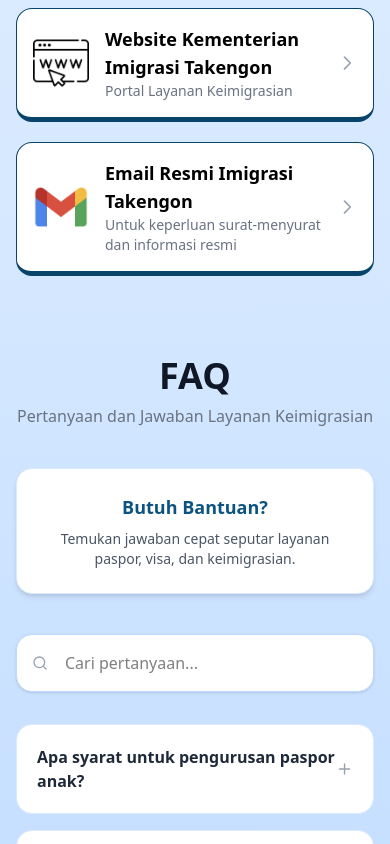
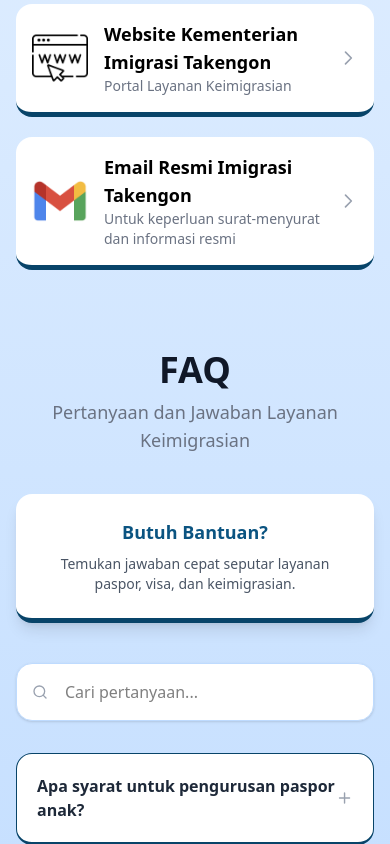
Before and after one commit to arzaqqq/website-link-kanim, a React (Vite) app: page / in a window 390 px wide. Shown: the part 1540-2384 px from the top of the page. Built offline with nearby package versions, Linux system fonts and the light colour scheme.

Commit message:
UPDATE  :Perbaikan CSS di faq dan Bio lInk

```diff
--- a/src/App.jsx
+++ b/src/App.jsx
@@ -20,7 +20,6 @@ function App() {
     <Link/>
      <Faq/>
      </div>
-
      <Footer/>
 
 
--- a/src/components/Beranda.jsx
+++ b/src/components/Beranda.jsx
@@ -80,6 +80,7 @@ const Beranda = () => {
 
         </div>
       </div>
+      <div className="" id="link"></div>
     </div>
 
     </>
--- a/src/components/Faq.jsx
+++ b/src/components/Faq.jsx
@@ -40,7 +40,7 @@ const FAQItem = ({ faq, isOpen, onToggle }) => {
       className={`mb-4 rounded-2xl border transition-all duration-300 ${
         isOpen
           ? 'bg-[#0b5481] border-[#0b5481] shadow-lg scale-[1.01]'
-          : 'bg-white border-blue-100 hover:shadow-md'
+          : 'bg-white  hover:shadow-md border-b-3 border-[#084469]'
       }`}
     >
       {/* Question */}
@@ -105,14 +105,14 @@ const FAQ = () => {
           <h2 className="text-4xl font-extrabold text-gray-900 mb-2">
             FAQ
           </h2>
-          <p className="text-gray-500">
+          <p className="text-lg md:text-2xl text-gray-500">
             Pertanyaan dan Jawaban Layanan Keimigrasian
           </p>
         </div>
 
         {/* HIGHLIGHT BOX */}
         <div className="max-w-3xl mx-auto mb-10">
-          <div className="bg-white shadow-md border border-blue-100 rounded-2xl p-6 text-center">
+          <div className="bg-white shadow-lg  border-b-5 border-[#084469] rounded-2xl p-6 text-center ">
             <h3 className="text-lg font-bold text-[#0b5481] mb-2">
               Butuh Bantuan?
             </h3>
--- a/src/components/LinkSosial.jsx
+++ b/src/components/LinkSosial.jsx
@@ -42,10 +42,10 @@ const socialLinks = [
 
 export default function Link() {
   return (
-    <section className="mt-20">
+    <section className="mt-20" id="link">
       <div className="container mx-auto px-4 max-w-5xl">
         {/* Header */}
-        <div className="text-center mb-12">
+        <div className="text-center mb-12" >
           <h1 className="text-4xl md:text-5xl font-bold">
             Informasi lebih lanjut
           </h1>
@@ -55,14 +55,14 @@ export default function Link() {
         </div>
 
         {/* Cards */}
-        <div className="flex grid md:grid-cols-2 gap-5" id="link">
+        <div className="flex grid md:grid-cols-2 gap-5">
           {socialLinks.map((item, index) => (
             <a
               key={index}
               href={item.url}
               target="_blank"
               rel="noopener noreferrer"
-              className="group flex items-center gap-4 p-4 border border-b-5 border-[#084469] rounded-2xl
+              className="group flex items-center gap-4 p-4  border-b-5 border-[#084469] rounded-2xl
                          hover:shadow-lg transition bg-white"
             >
               {/* Icon / Image */}
```
